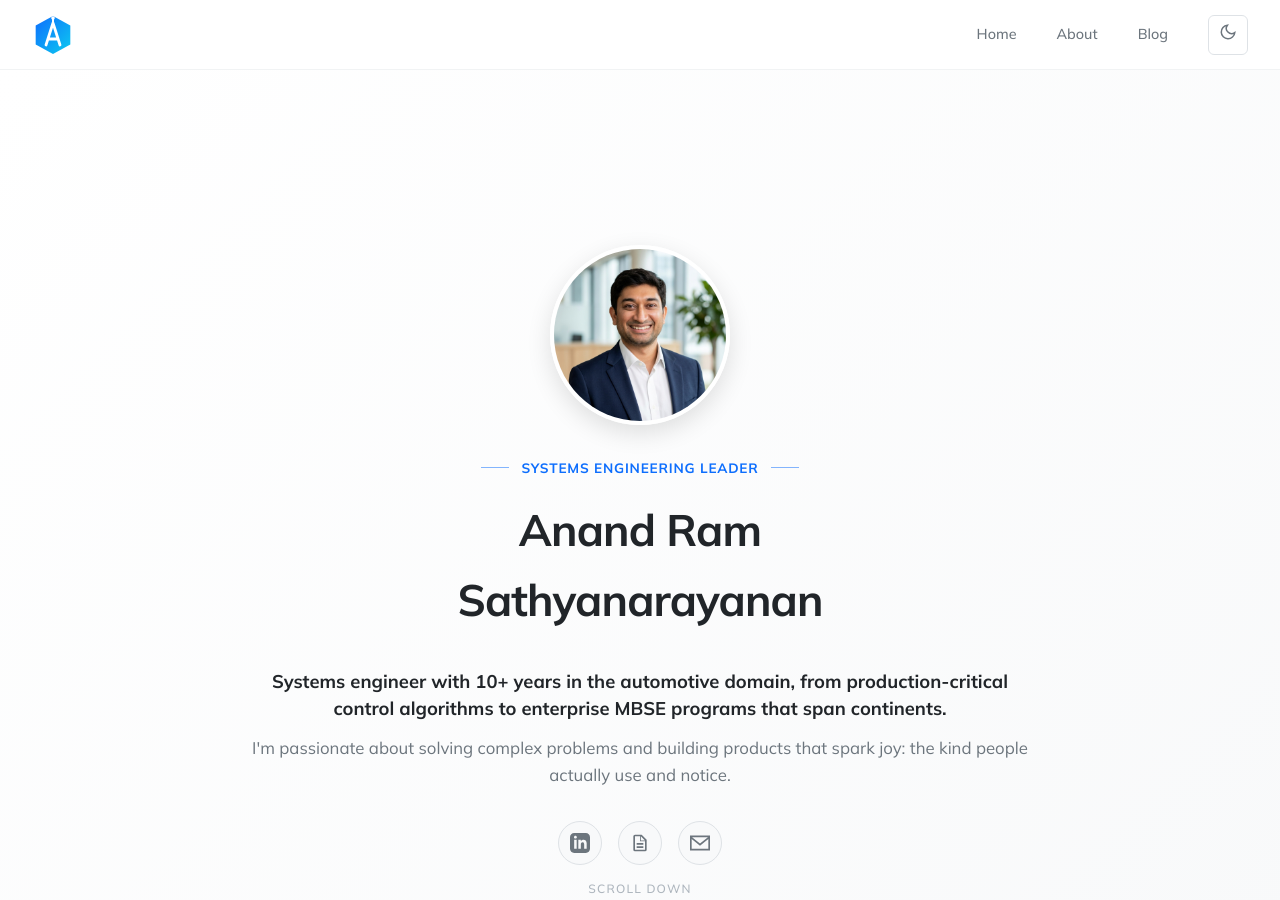
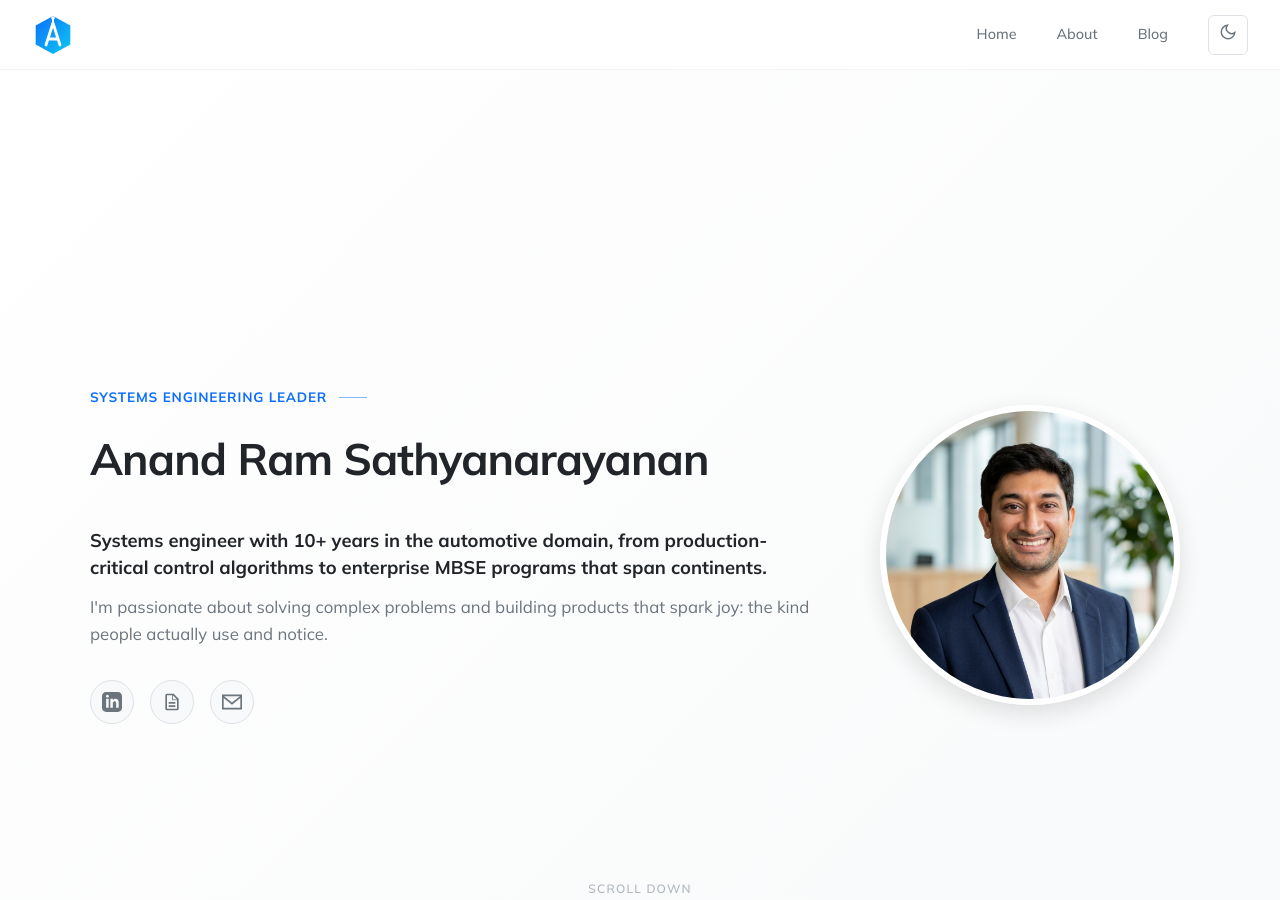
Before and after one commit to anandrams/anandrams.github.io, a Jekyll site: the page built from index.md, in a window 1280 px wide and 900 px high. Built offline with Jekyll 4.4.1, drawn with Linux system fonts in a browser that asks for light colours; some of the changed text lies outside the part shown.

Commit message:
Left-align hero, add section eyebrow labels, fix Featured Work centering bug
- Hero: left-aligned text with photo on the right (desktop), stacks centered on mobile
- Add small eyebrow labels (About Me, What I Bring, Journey, Core Competencies,
  Blog, Projects) above each section heading
- Fix .section-sub centering bug on section-alt (full-bleed) sections: its own
  margin shorthand was overriding the auto left/right margins that .section-alt > *
  relies on for centering, which only broke visibly on desktop-width viewports
- Update Blog page subtitle

```diff
--- a/assets/custom.css
+++ b/assets/custom.css
@@ -273,6 +273,76 @@ img {
   align-items: center;
 }
 
+/* Left-aligned hero with photo on the right */
+.hero-split-inner {
+  display: grid;
+  grid-template-columns: 1fr 320px;
+  align-items: center;
+  gap: 3.5rem;
+  max-width: 1100px;
+  text-align: left;
+}
+
+.hero-split-inner .hero-text {
+  align-items: flex-start;
+  text-align: left;
+}
+
+.hero-split-inner .hero-eyebrow {
+  justify-content: flex-start;
+}
+
+.hero-split-inner .hero-eyebrow::before {
+  display: none;
+}
+
+.hero-split-inner .hero-credibility,
+.hero-split-inner .hero-passion {
+  text-align: left;
+}
+
+.hero-photo {
+  display: flex;
+  justify-content: center;
+}
+
+.hero-photo img {
+  width: 300px;
+  height: 300px;
+  border-radius: 50%;
+  object-fit: cover;
+  border: 6px solid var(--bg-primary);
+  box-shadow: var(--shadow-lg);
+}
+
+@media (max-width: 820px) {
+  .hero-split-inner {
+    grid-template-columns: 1fr;
+    text-align: center;
+  }
+  .hero-split-inner .hero-text {
+    align-items: center;
+    text-align: center;
+  }
+  .hero-split-inner .hero-eyebrow {
+    justify-content: center;
+  }
+  .hero-split-inner .hero-eyebrow::before {
+    display: block;
+  }
+  .hero-split-inner .hero-credibility,
+  .hero-split-inner .hero-passion {
+    text-align: center;
+  }
+  .hero-photo {
+    order: -1;
+  }
+  .hero-photo img {
+    width: 200px;
+    height: 200px;
+  }
+}
+
 .hero-greeting {
   font-size: 1.1rem;
   color: var(--text-secondary);
@@ -420,6 +490,22 @@ main {
   margin-right: auto;
   padding-left: var(--content-padding);
   padding-right: var(--content-padding);
+}
+
+.section-eyebrow {
+  display: block;
+  text-align: center;
+  color: var(--primary-color);
+  font-weight: 700;
+  font-size: 0.8rem;
+  text-transform: uppercase;
+  letter-spacing: 0.08em;
+  margin-bottom: 0.75rem;
+}
+
+.section-alt > .section-eyebrow {
+  margin-left: auto;
+  margin-right: auto;
 }
 
 .section-title {
@@ -1342,7 +1428,7 @@ footer p {
   text-align: center;
   color: var(--text-secondary);
   font-size: 0.95rem;
-  margin: -1.5rem 0 2.5rem;
+  margin: -1.5rem auto 2.5rem;
 }
 
 .section-viewall {
--- a/index.md
+++ b/index.md
@@ -3,14 +3,11 @@ layout: default
 title: Home
 ---
 
-<div class="hero-section">
-  <div class="hero-content">
-    <div class="hero-profile">
-      <img src="/assets/linkedin_headshot_3.jpg" alt="Anand Ram Sathyanarayanan">
-    </div>
+<div class="hero-section hero-split">
+  <div class="hero-content hero-split-inner">
     <div class="hero-text">
       <p class="hero-eyebrow">Systems Engineering Leader</p>
-      <h1>Anand Ram<br>Sathyanarayanan</h1>
+      <h1>Anand Ram Sathyanarayanan</h1>
       <p class="hero-credibility">Systems engineer with 10+ years in the automotive domain, from production-critical control algorithms to enterprise MBSE programs that span continents.</p>
       <p class="hero-passion">I'm passionate about solving complex problems and building products that spark joy: the kind people actually use and notice.</p>
       <div class="hero-social">
@@ -24,6 +21,9 @@ title: Home
           <svg xmlns="http://www.w3.org/2000/svg" width="22" height="22" viewBox="0 0 24 24" fill="currentColor"><path d="M0 3v18h24v-18h-24zm21.518 2l-9.518 7.713-9.518-7.713h19.036zm-19.518 14v-11.817l10 8.104 10-8.104v11.817h-20z"/></svg>
         </a>
       </div>
+    </div>
+    <div class="hero-photo">
+      <img src="/assets/linkedin_headshot_3.jpg" alt="Anand Ram Sathyanarayanan">
     </div>
   </div>
   <div class="scroll-indicator">
@@ -39,6 +39,7 @@ title: Home
 <div id="main-content">
 
   <section id="about" class="section-container">
+    <span class="section-eyebrow">About Me</span>
     <h2 class="section-title">Experiences that have shaped me</h2>
     <div class="about-content">
       <p>My first experience, in the design room at Ashok Leyland building CAD and FEA models for load bodies, taught me engineering nuance and trade-offs firsthand. Hands-on service work, diagnosing failures and overhauling engine and transmission systems, gave me an appreciation for a vehicle as a harmonious relationship between its many elements, nuts and bolts included.</p>
@@ -48,6 +49,7 @@ title: Home
   </section>
 
   <section id="bring" class="section-container section-alt">
+    <span class="section-eyebrow">What I Bring</span>
     <h2 class="section-title">A different vantage point</h2>
     <div class="highlights-grid">
       <div class="highlight-card">
@@ -75,6 +77,7 @@ title: Home
   </section>
 
   <section id="journey" class="section-container">
+    <span class="section-eyebrow">Journey</span>
     <h2 class="section-title">Education and experience</h2>
     <div class="vtimeline">
 
@@ -136,6 +139,7 @@ title: Home
   </section>
 
   <section id="competencies" class="section-container section-alt">
+    <span class="section-eyebrow">Core Competencies</span>
     <h2 class="section-title">Depth across the stack</h2>
     <div class="competency-grid">
 
@@ -220,6 +224,7 @@ title: Home
   </section>
 
   <section id="articles" class="section-container">
+    <span class="section-eyebrow">Blog</span>
     <h2 class="section-title">Featured Articles</h2>
     <p class="section-sub">Recent writing on engineering practice, published on LinkedIn.</p>
     <div class="article-grid">
@@ -291,6 +296,7 @@ title: Home
   </section>
 
   <section id="work" class="section-container section-alt">
+    <span class="section-eyebrow">Projects</span>
     <h2 class="section-title">Featured Work</h2>
     <p class="section-sub">Full case studies shared in conversation — reach out to see the work.</p>
     <div class="work-grid">
```
Also changed, not shown: blog.md (+1 -1 lines).
